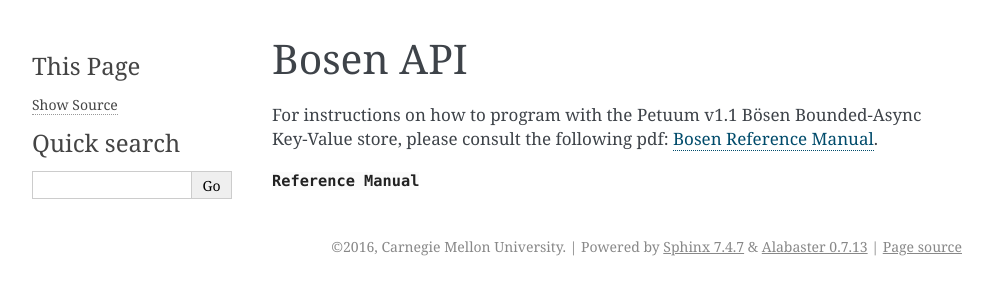
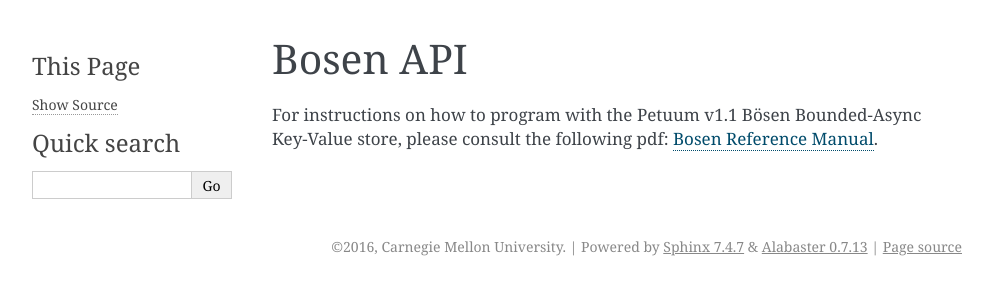
Before and after one commit to sailing-pmls/pmls.readthedocs.io, a Sphinx documentation site: the page built from docs/bosen-api.md, in a window 1280 px wide. Shown: the top 300 px of the page, without its empty margins (148-1141 px from the left). Built offline with Sphinx 7.4.7, drawn with Linux system fonts in a browser that asks for light colours.

Commit message:
Update bosen-api.md

````diff
--- a/docs/bosen-api.md
+++ b/docs/bosen-api.md
@@ -1,6 +1,3 @@
 # Bosen API
 
 For instructions on how to program with the Petuum v1.1 Bösen Bounded-Async Key-Value store, please consult the following pdf: [Bosen Reference Manual](_downloads/bosen_refman.pdf).
-```eval_rst
-:download:`Reference Manual <static/bosen_refman.pdf>`
-```
````
